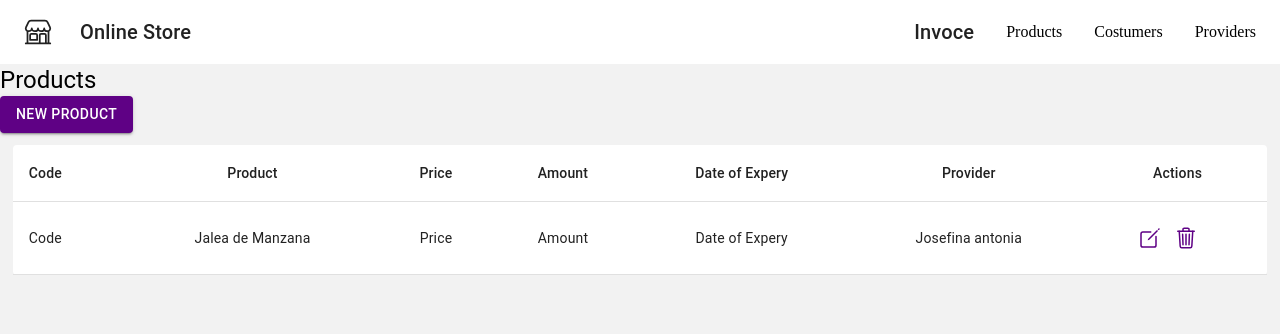
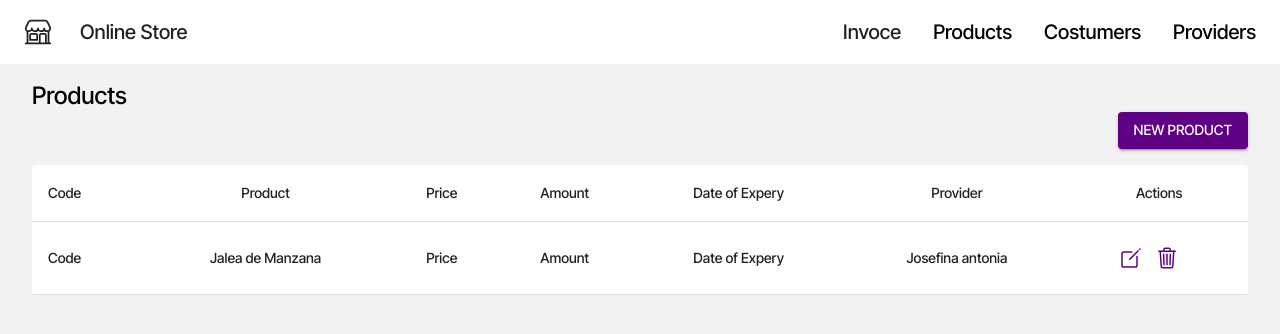
Before and after one commit to RestrepoYHZY/Online-Store, a React (Create React App) app in the folder 01-Frontend/online-store/: page /Products in a window 1280 px wide. Shown: the top 334 px of the page. Built offline with nearby package versions, Linux system fonts and the light colour scheme.

Commit message:
Add new updates

```diff
--- a/01-Frontend/online-store/src/components/NavBar/NavBarPage.jsx
+++ b/01-Frontend/online-store/src/components/NavBar/NavBarPage.jsx
@@ -86,7 +86,7 @@ const NavBarPage = () => {
                 </Link>
               </MenuItem>
             </Menu>
-
+            <Typography variant="h6">
               <Link
                 style={{
                   color: "black",
@@ -97,6 +97,8 @@ const NavBarPage = () => {
               >
                 Products
               </Link>
+            </Typography>
+            <Typography variant="h6">
               <Link
                 style={{
                   color: "black",
@@ -107,6 +109,8 @@ const NavBarPage = () => {
               >
                 Costumers
               </Link>
+            </Typography>
+            <Typography variant="h6">
               <Link
                 style={{
                   color: "black",
@@ -117,6 +121,7 @@ const NavBarPage = () => {
               >
                 Providers
               </Link>
+            </Typography>
           </Stack>
         </Toolbar>
       </AppBar>
--- a/01-Frontend/online-store/src/components/NavBar/index.css
+++ b/01-Frontend/online-store/src/components/NavBar/index.css
@@ -1,6 +1,3 @@
-.link{
-    color: black;
-  }
 .link:hover{
   text-decoration: underline;
 }
--- a/01-Frontend/online-store/src/components/Products/FormNew.jsx
+++ b/01-Frontend/online-store/src/components/Products/FormNew.jsx
@@ -1,7 +1,29 @@
-import { Box, Button, InputLabel } from "@mui/material";
+import { Button, InputLabel } from "@mui/material";
 import { Stack } from "@mui/system";
-import { Field, Form, Formik } from "formik";
+import { ErrorMessage, Field, Form, Formik } from "formik";
 import React from "react";
+import * as Yup from "yup";
+
+
+
+const validationSchema = Yup.object().shape({
+  name: Yup.string()
+   .required("Sorry, this is required")
+   .trim(),
+   price: Yup.string()
+   .required("Sorry, this is required")
+   .trim(),
+   amount: Yup.string()
+   .required("Sorry, this is required")
+   .trim(),
+   date: Yup.string()
+   .required("Sorry, this is required")
+   .trim(),
+   provider: Yup.string()
+   .required("Sorry, this is required")
+   .trim(),
+
+});
 
 const FormNew = () => {
   return (
@@ -14,39 +36,56 @@ const FormNew = () => {
           date: "",
           provider: "",
         }}
+
+        validationSchema={ validationSchema }
+
         onSubmit={(values) => {
           console.log(values);
         }}
       >
-        {() => (
+        {( ) => (
           <Form>
+            <Stack spacing={2}>
+                <Stack >
+                  <InputLabel htmlFor="name">Name Product</InputLabel>
+                  <Field
+                  type="text"
+                  name="name"
+                  />
+                   <ErrorMessage name="name" render={(msg)=>(<p>{msg}</p>)}/>
+                </Stack>
+
+
                 <Stack>
-
-            <Box>
-                <InputLabel htmlFor="name">Name Product</InputLabel>
-                <Field type="text" name="name" />
-              </Box>
-              <Box>
                   <InputLabel htmlFor="price">Price</InputLabel>
                   <Field type="number" name="price" />
-              </Box>
-              <Box>
+                  <ErrorMessage name="price"/>
+                </Stack>
+               <Stack>
                  <InputLabel htmlFor="amount">Amount</InputLabel>
                  <Field type="number" name="amount" />
-              </Box>
-              <Box>
+                 <ErrorMessage name="amount"/>
+               </Stack>
+                <Stack>
                   <InputLabel htmlFor="date">Date of Expiry</InputLabel>
                   <Field type="date" name="date" />
-              </Box>
-              <Box>
+                  <ErrorMessage name="date"/>
+                </Stack>
+               <Stack>
                  <InputLabel htmlFor="provider">Providers</InputLabel>
                  <Field as="select" name="provider">
                    <option value="">Choose a Provider</option>
                    <option value="jose">Jose </option>
                    <option value="antonela">Antonela </option>
+
                  </Field>
-              </Box>
-              <Button type='submit' variant='contained' color='primary'>Add Product</Button>
+                 <ErrorMessage name="provider"/>
+               </Stack>
+               < div align='right'>
+                 <Button type="submit" variant="contained" color="primary">
+                   Add Product
+                 </Button>
+               </ div>
             </Stack>
           </Form>
         )}
--- a/01-Frontend/online-store/src/components/Products/ModalNew.jsx
+++ b/01-Frontend/online-store/src/components/Products/ModalNew.jsx
@@ -12,17 +12,23 @@ const ModalNew = () => {
   };
   return (
     <>
+     <Box align='right'>
        <Button
+
          onClick={() => abrirCerrarModal()}
          variant="contained"
          color="primary"
        >
          New Product
        </Button>
+     </Box>
 
       <Modal open={modal} onClose={abrirCerrarModal}>
         <Box sx={styleModal}>
+
+           <Box align='center'>
              <Typography variant= "subtitle1">New Product</Typography>
+           </Box >
           <FormNew />
         </Box>
       </Modal>
--- a/01-Frontend/online-store/src/components/Products/TableProducts.jsx
+++ b/01-Frontend/online-store/src/components/Products/TableProducts.jsx
@@ -15,7 +15,7 @@ import {
 const TableProducts = () => {
   return (
     <>
-    <Paper sx={{ width: "98%" }} elevation={0} style={{ margin: "1%" }}>
+    <Paper sx={{ width: "100%" }} elevation={0} style={{marginTop: '1em'}} >
         <TableContainer>
           <Table sx={{ minWidth: 650 }}>
             <TableHead>
--- a/01-Frontend/online-store/src/index.css
+++ b/01-Frontend/online-store/src/index.css
@@ -1,4 +1,4 @@
-@import url('https://fonts.googleapis.com/css2?family=PT+Sans:wght@400;700&display=swap');
+@import url('https://fonts.googleapis.com/css2?family=Inter+Tight:wght@300;500;700&display=swap');
 
 *{
   margin: 0;
--- a/01-Frontend/online-store/src/pages/Products.jsx
+++ b/01-Frontend/online-store/src/pages/Products.jsx
@@ -1,4 +1,4 @@
-import { Typography } from "@mui/material";
+import { Box, Typography } from "@mui/material";
 import React from "react";
 import ModalNew from "../components/Products/ModalNew";
 import TableProducts from "../components/Products/TableProducts";
@@ -6,9 +6,12 @@ import TableProducts from "../components/Products/TableProducts";
 const Products = () => {
   return (
     <>
-      <Typography variant="h5">Products</Typography>
-      <ModalNew />
-      <TableProducts />
+      <Box style={{ margin: "2em" , marginTop: "5em"}}>
+        <Typography variant="h5" >Products</Typography>
+
+        <ModalNew />
+        <TableProducts />
+      </Box>
     </>
   );
 };
--- a/01-Frontend/online-store/src/styles/theme.js
+++ b/01-Frontend/online-store/src/styles/theme.js
@@ -12,12 +12,12 @@ const obj = {
     }
 
   },
-  // typography: {
-  //   fontFamily: [
-  //     'PT Sans',
-  //     "sans-serif"
-  //   ].join(','),
-  // },
+  typography: {
+    fontFamily: [
+      'Inter Tight', 'sans-serif'
+    ].join(','),
+
+  }
 
 
   }
@@ -25,13 +25,14 @@ const obj = {
 
 const styleModal = {
   position: "absolute",
-  width: '80%',
+  width: '50%',
   backgroundColor: "#F2F2F2",
   padding: "16px 32px 24px",
-  top: "50%",
+  top: "45%",
   left: "50%",
   transform: "translate(-50%, -50%)",
   borderRadius: "8px"
 }
 
+
 export { obj, styleModal };
```
Lines whose indentation alone changed are shown as unchanged.
